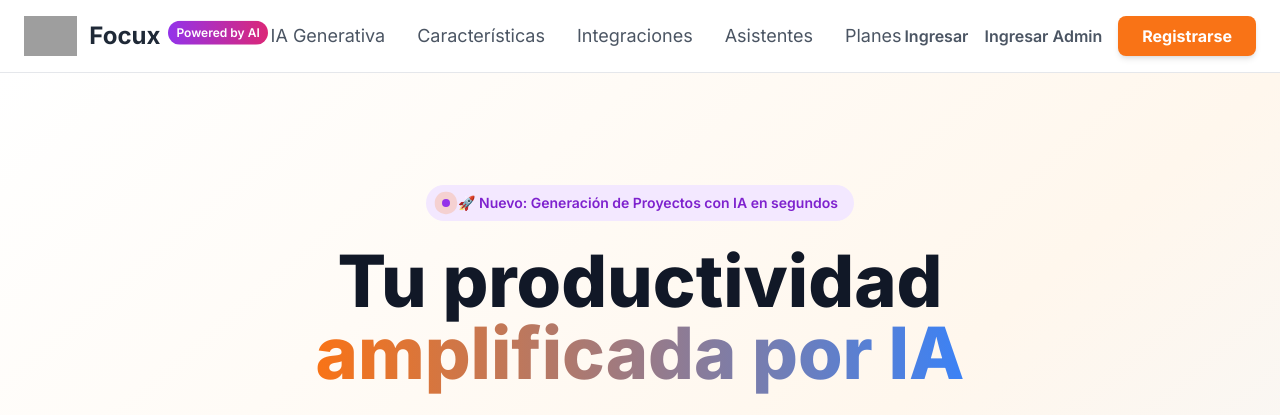
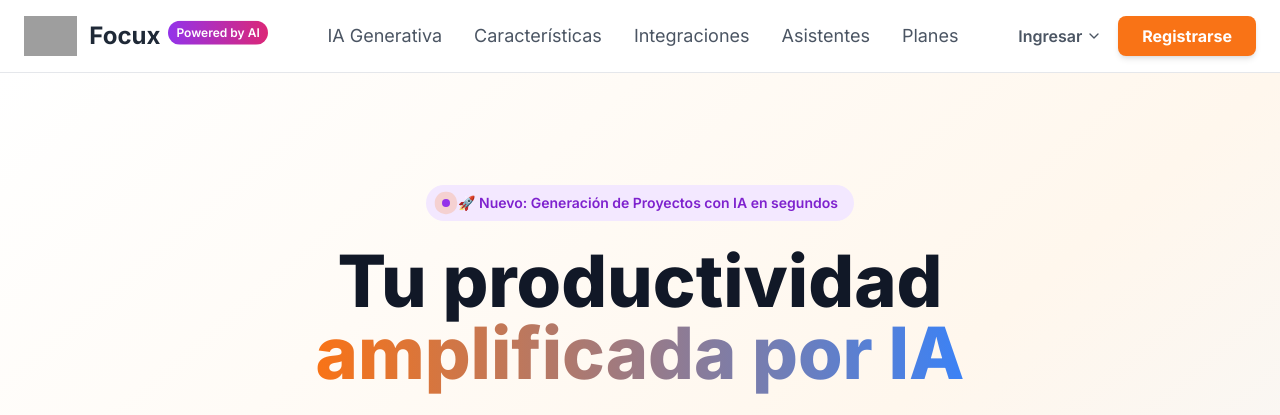
Before and after one commit to pruebas002bx-bit/focux, a Flask app: page / in a window 1280 px wide. Shown: the top 415 px of the page. Run offline with Flask 3, Linux system fonts and the light colour scheme; some libraries are stand-ins or nearby versions; grey boxes are pictures that could not be loaded.

Commit message:
Corrección html30

```diff
--- a/templates/Index.html
+++ b/templates/Index.html
@@ -117,10 +117,17 @@
                 </div>
 
                 <div class="flex items-center gap-4">
-                    <button id="login-btn" class="text-gray-600 hover:text-accent-orange font-semibold transition-colors">Ingresar</button>
+                    <div class="relative">
+                        <button id="login-dropdown-btn" class="text-gray-600 hover:text-accent-orange font-semibold transition-colors flex items-center gap-1">
+                            <span>Ingresar</span>
+                            <i data-lucide="chevron-down" class="w-4 h-4"></i>
+                        </button>
 
-                    <a href="index2.html" class="text-gray-600 hover:text-accent-orange font-semibold transition-colors">Ingresar Admin</a>
-
+                        <div id="login-dropdown-menu" class="hidden absolute right-0 mt-2 w-48 bg-white rounded-lg shadow-xl z-20 border border-gray-200 py-1">
+                            <a href="#" id="login-user-btn" class="block px-4 py-2 text-gray-700 hover:bg-gray-100">Ingresar Usuario</a>
+                            <a href="/admin/index.html" class="block px-4 py-2 text-gray-700 hover:bg-gray-100">Ingresar Admin</a>
+                        </div>
+                    </div>
                     <button id="register-btn" class="cta-button bg-accent-orange text-white font-bold py-2 px-6 rounded-lg shadow-md">
                         Registrarse
                     </button>
@@ -1070,7 +1077,6 @@
             setTimeout(() => modal.classList.add('hidden'), 300);
         }
 
-        document.getElementById('login-btn').addEventListener('click', () => showModal(loginModal));
         const registerButtons = ['register-btn', 'register-btn-hero', 'register-btn-enterprise', 'register-btn-final'];
         registerButtons.forEach(id => document.getElementById(id).addEventListener('click', () => showModal(registerModal)));
 
@@ -1098,6 +1104,33 @@
                 console.error("Error fetching databases:", error);
             }
         }
+
+
+
+        const loginDropdownBtn = document.getElementById('login-dropdown-btn');
+        const loginDropdownMenu = document.getElementById('login-dropdown-menu');
+        const loginUserBtn = document.getElementById('login-user-btn');
+
+        // 1. Muestra/oculta el menú al hacer clic en "Ingresar"
+        loginDropdownBtn.addEventListener('click', (e) => {
+            e.stopPropagation(); // Evita que el clic se propague y cierre el menú inmediatamente
+            loginDropdownMenu.classList.toggle('hidden');
+        });
+
+        // 2. Muestra el modal de login al hacer clic en "Ingresar Usuario"
+        loginUserBtn.addEventListener('click', (e) => {
+            e.preventDefault(); // Evita que el enlace recargue la página
+            loginDropdownMenu.classList.add('hidden'); // Oculta el menú
+            showModal(loginModal); // Llama a tu función existente para mostrar el modal
+        });
+
+        // 3. Cierra el menú si se hace clic en cualquier otro lugar de la página
+        document.addEventListener('click', (e) => {
+            if (!loginDropdownBtn.contains(e.target) && !loginDropdownMenu.contains(e.target)) {
+                loginDropdownMenu.classList.add('hidden');
+            }
+        });
+
 
         document.getElementById('login-form').addEventListener('submit', async (e) => {
             e.preventDefault();
```
